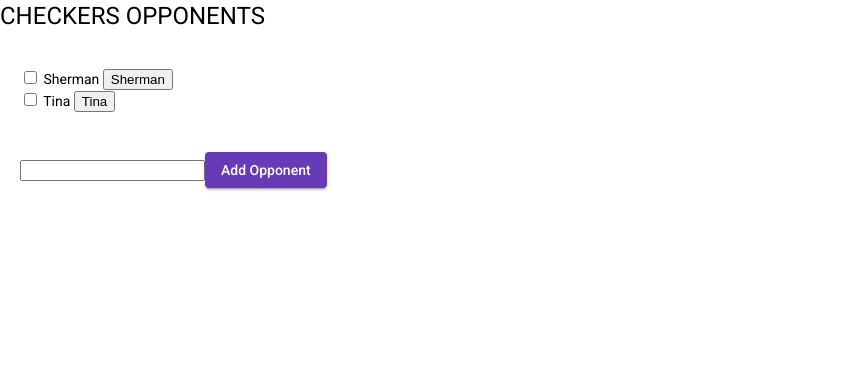
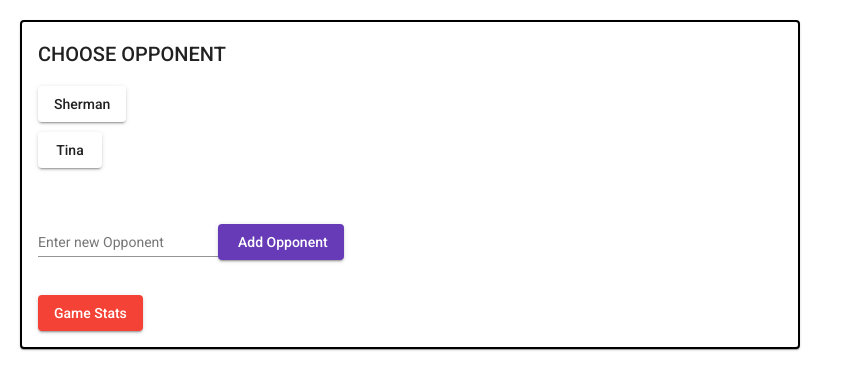
Before and after one commit to pugDad26/estimatingEstimation, an Angular app in the folder estimating/: page / in a window 1280 px wide. Shown: the top 390 px of the page, without its empty margins (0-863 px from the left). Built offline with nearby package versions, Linux system fonts and the light colour scheme.

Commit message:
Playing with styles and UI

```diff
--- a/estimating/src/app/app.component.css
+++ b/estimating/src/app/app.component.css
@@ -1,3 +1,29 @@
 .container {
     padding: 20px;
 }
+
+.card {
+    border: 2px solid Black;
+    width: 60%;
+}
+/* .chooseOpponent {
+    border: 2px solid black;
+    margin: 0 auto;
+    width: 50%;
+} */
+
+.opponentNameButton{
+    margin-bottom: 10px;
+}
+
+.opponentInput {
+    margin-bottom: 20px;
+}
+
+.newOpponentButton {
+    padding-left: 20px;
+}
+
+.goToStats {
+    color: white;
+}
--- a/estimating/src/app/app.component.html
+++ b/estimating/src/app/app.component.html
@@ -1,22 +1,29 @@
-<h1>CHECKERS OPPONENTS</h1>
 <div class="container">
+<mat-card
+  class="card"
+>
+<h2>CHOOSE OPPONENT</h2>
 <div
   *ngFor="let opponent of opponents"
-  class="form-check"
+  class="form-check chooseOpponent"
 >
-  <input
+
+  <!-- <input
     form-check-input
     type="checkbox"
   >
+
   <label
     form-check-label
   >
     {{ opponent.name }}
 
-</label>
+</label> -->
 
     <!-- NEED TO FIND SOLUTION TO SEND BUTTON VALUE/NAME ATTRIBUTE WHEN BUTTON CLICKED -->
     <button
+      mat-raised-button
+      class="opponentNameButton"
     >
       {{ opponent.name }}
 
@@ -26,20 +33,42 @@
 
 <br><br>
 
-<div>
+<div
+  class="opponentInput"
+>
   <!-- Get the name from the input -->
-  <input
+  <!-- <input
       type="text"
       #opponent
-    >
+    > -->
+    <mat-form-field>
+      <mat-label>
+          Enter new Opponent
+      </mat-label>
+      <input
+        matInput placeholder="Ex. Jim Davis"
+        #opponent
+        [(ngModel)]="addedOpponentName"
+      >
+    </mat-form-field>
      <!-- SEND THE INPUT TO ADD OPPONENT METHOD AND SET VARIABLE OF NEW OPPONENT TO  -->
          <!-- USE ON SECOND SCREEN -->
+
      <button
         mat-raised-button color="primary"
-        (click)="addOpponent(opponent.value)"
+        (click)="addOpponent(opponent.value); clearInputText()"
+        class="newOpponentButton"
       >
         Add Opponent
       </button>
 </div>
+
+<button
+  mat-raised-button color="warn"
+  class="goToStats"
+>
+  Game Stats
+</button>
+</mat-card>
 </div>
 <!-- COULD USE [(NGMODEL)] TO GET VALUE OF VARIABLE SET        -->
--- a/estimating/src/app/app.component.ts
+++ b/estimating/src/app/app.component.ts
@@ -12,7 +12,9 @@ export class AppComponent {
 
   opponents: Opponents[] = [];
 
-  name = "";
+  opponentName = "";
+
+  addedOpponentName = "";
 
   constructor(private sharedDataSvc: SharedDataService) {}
 
@@ -38,8 +40,6 @@ export class AppComponent {
   }
 
   addOpponent(opponentToAdd: string) {
-    //TROUBLESHOOTING
-    //console.log(opponentToAdd);
 
     const newOpponent = {
       name: opponentToAdd
@@ -49,10 +49,13 @@ export class AppComponent {
       ...this.opponents,
       newOpponent
     ];
+  }
 
-    //TROUBLESHOOTING
-    //console.log("Method Executed Successfully!!!");
+  clearInputText() {
+    this.addedOpponentName = ' ';
+  }
 
-    //this.getOpponents;
+  setOpponentName(opponentName: string) {
+    this.opponentName = opponentName;
   }
 }
```
Also changed, not shown: estimating/src/app/app.module.ts (+7 -1 lines).
